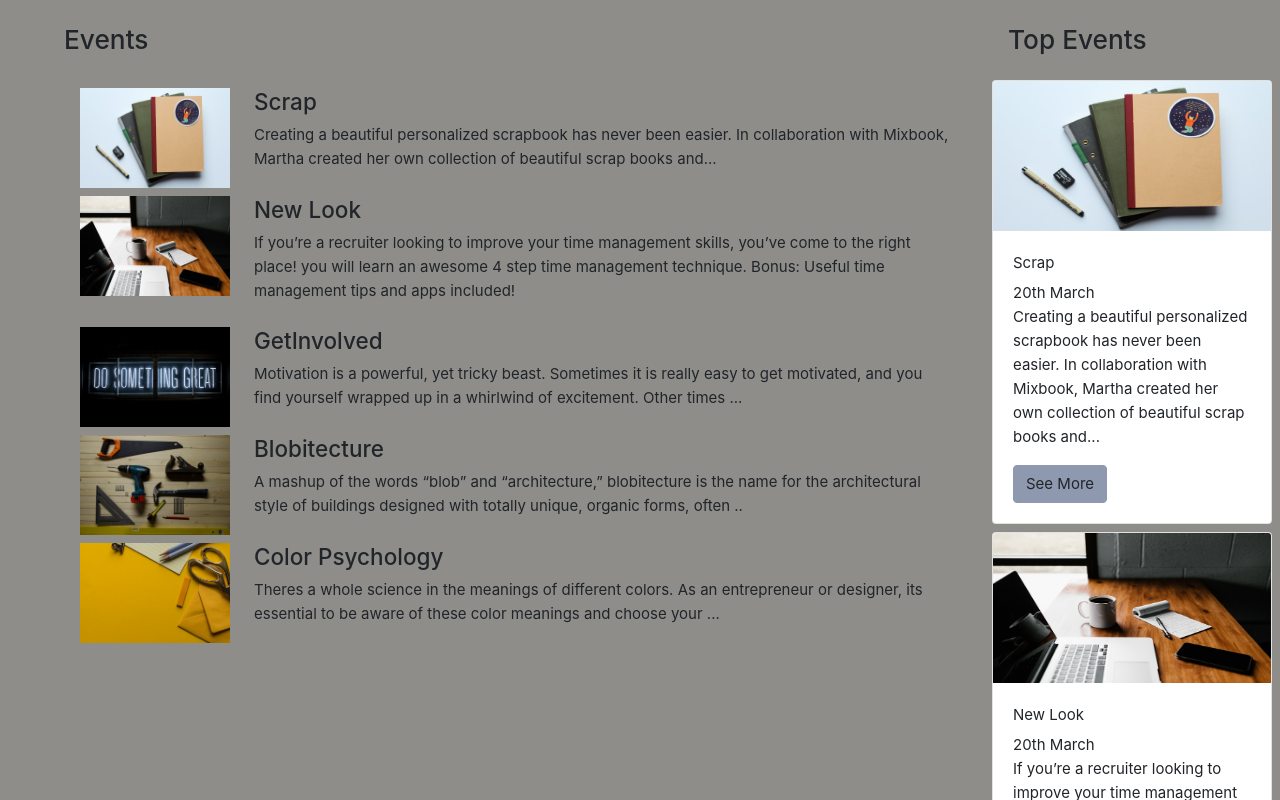
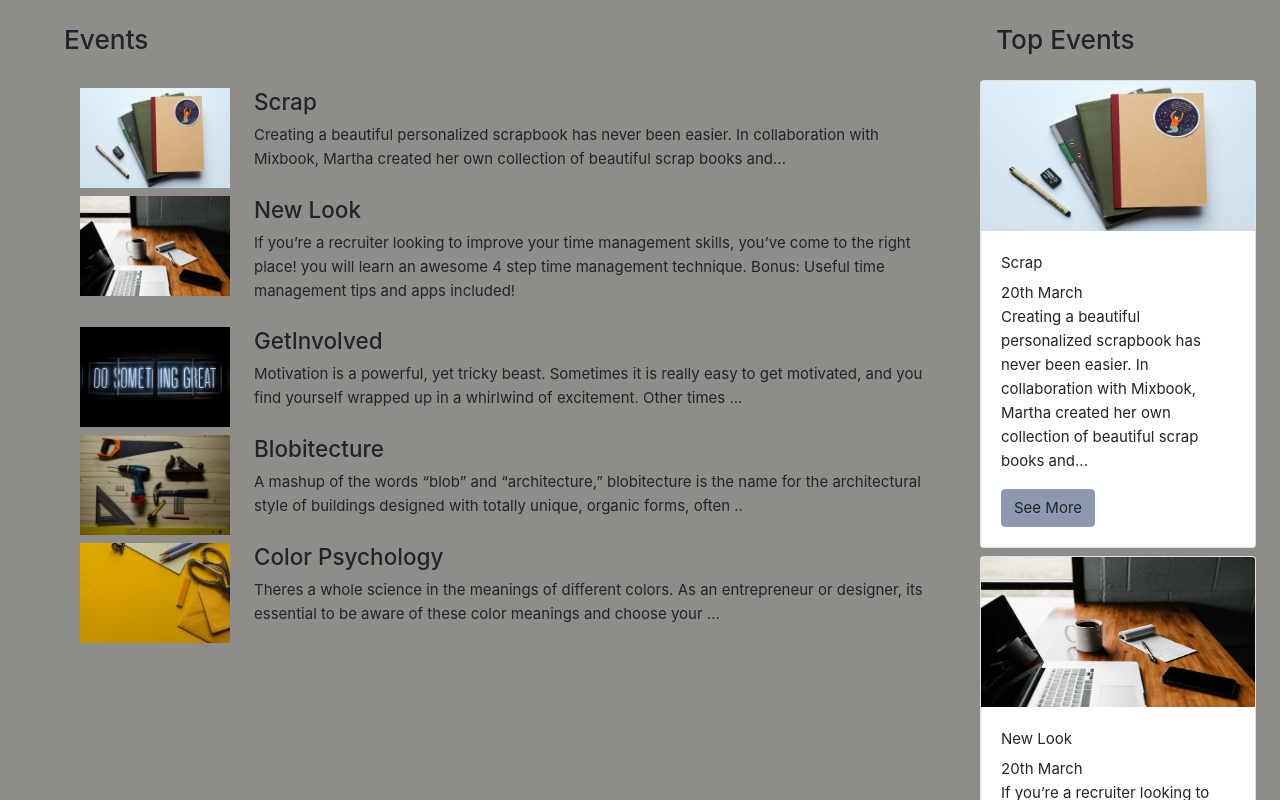
Before and after one commit to ThomasAKA/capstone_project, a React (Create React App) app: page /program in a window 1280 px wide. Shown: the top 800 px of the page. Built offline with nearby package versions, Linux system fonts and the light colour scheme.

Commit message:
Events page updated

```diff
--- a/src/App.js
+++ b/src/App.js
@@ -20,9 +20,7 @@ class App extends Component {
         <div className="Body">
           <Route exact path="/" component={LogIn}/>
           <Route exact path="/signup" component={SignUp}/>
-        </div>
-        <div>
-        <Route exact path="/program" component={Program}/>
+          <Route exact path="/program" component={Program}/>
         </div>
       </Router>
     );
--- a/src/pages/Program.js
+++ b/src/pages/Program.js
@@ -89,7 +89,7 @@ class Program extends Component{
             });
 
         return(
-                <div className="row">
+                <div className="row mr-0">
                     <div className="col-md-9">
                     <Media list>
                         <h3 className="m-4">Events</h3>
```
